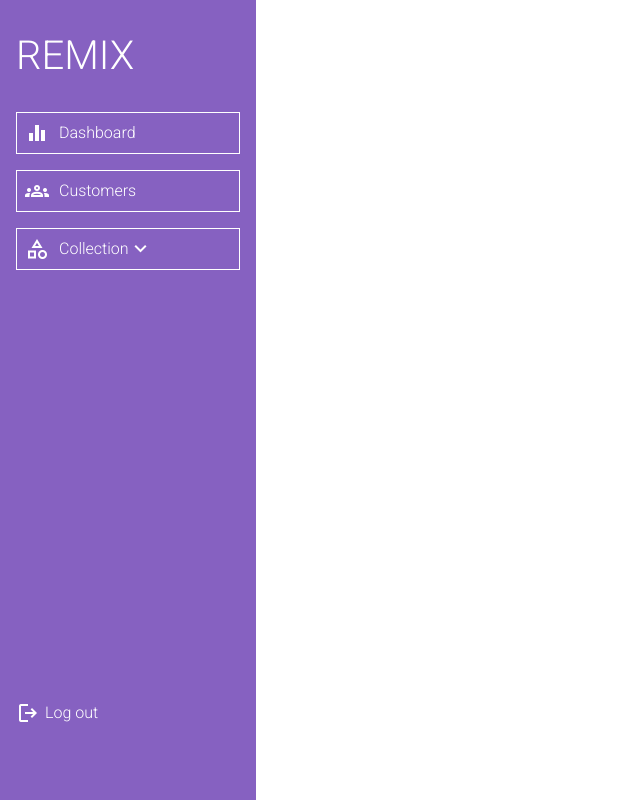
After one commit to rashidali001/Remix-Royalty, a Flask app: page /dashboard in a window 1280 px wide. The commit adds this page. Shown: the whole page, without its empty margins (0-640 px from the left). Run offline with Flask 3, Linux system fonts and the light colour scheme.

Commit message:
Dashboard admin

```diff
--- a/app/__init__.py
+++ b/app/__init__.py
@@ -12,7 +12,7 @@ migrate = Migrate(app, db)
 login = LoginManager(app)
 login.login_view = "login"
 
-from app import routes, models
+from app import routes, models, mens_collection
 
 @login.user_loader
 def load_user(id):
--- a/app/routes.py
+++ b/app/routes.py
@@ -15,10 +15,15 @@ def home():
     return render_template("index.html")
 
 
-@app.route("/admin")
+@app.route("/admin", methods=["POST","GET"])
 def admin():
+    if request.method == "POST":
+        return redirect("/dashboard")
     return render_template("admin.html", title="admin")
 
+@app.route("/dashboard")
+def dashboard():
+    return render_template("dashboard.html")
 
 @app.route("/login", methods=["GET", "POST"])
 def login():
@@ -72,7 +77,6 @@ def register():
 checking if email already exists
 '''
 
-# tomorrow make this enter users in dashboard
 @app.route("/check_email", methods=["POST"])
 def check_email():
     email = request.form.get("email")
--- /dev/null
+++ b/app/static/dashboard.css
@@ -0,0 +1,108 @@
+*,
+*::after,
+*::before {
+  padding: 0;
+  margin: 0;
+  box-sizing: border-box;
+  font-family: "Roboto", sans-serif;
+}
+
+p {
+  margin: 0;
+}
+
+/* SIDE NAVIGATION STYLE */
+#side-nav {
+  position: fixed;
+  top: 0;
+  left: 0;
+  width: 20%;
+  height: 100%;
+  background-color: #8661C1;
+  display: flex;
+  flex-direction: column;
+  padding: 2rem 1rem;
+  color: #fff;
+  overflow-y: auto;
+}
+
+#side-nav-link-group {
+  margin-top: 1.5rem;
+  flex-basis: 80%;
+}
+
+div.side-link {
+  border: 1px solid #fff;
+  display: flex;
+  align-items: center;
+  margin-bottom: 1rem;
+  padding: 0.5rem;
+  transition: 0.3s;
+}
+div.side-link p {
+  margin-left: 10px;
+}
+
+div.side-link:hover {
+  cursor: pointer;
+  background-color: #fff;
+  border: 1px solid #fff;
+  -webkit-box-shadow: 0px 0px 0px 2px rgba(255, 255, 255, 0.74);
+  -moz-box-shadow: 0px 0px 0px 2px rgba(255, 255, 255, 0.74);
+  box-shadow: 0px 0px 0px 2px rgba(255, 255, 255, 0.74);
+  color: #8661C1;
+}
+
+#logout {
+  display: flex;
+  align-items: center;
+}
+#logout a {
+  margin-left: 5px;
+  text-decoration: none;
+  color: #fff;
+}
+#logout a:hover {
+  text-decoration: underline;
+}
+
+#category {
+  transition: height 0.3s;
+  display: flex;
+  flex-direction: column;
+}
+
+#category-logo {
+  display: flex;
+  align-items: center;
+}
+
+#category > div {
+  width: 100%;
+}
+
+#collection {
+  margin-top: 1rem;
+  display: none;
+}
+#collection a {
+  color: #fff;
+  display: block;
+  margin-bottom: 0.2rem;
+}
+
+.collection-close {
+  display: block !important;
+}
+
+div.side-link:hover #collection a {
+  color: #8661C1;
+}
+
+/** MAIN STYLE **/
+main {
+  margin-left: 20%;
+  padding: 2rem;
+}
+
+/*# sourceMappingURL=dashboard.css.map */
--- /dev/null
+++ b/app/static/dashboard.scss
@@ -0,0 +1,105 @@
+*,
+*::after,
+*::before{
+    padding: 0;
+    margin: 0;
+    box-sizing: border-box;
+    font-family: 'Roboto', sans-serif;
+}
+p{
+    margin: 0;
+}
+/* SIDE NAVIGATION STYLE */
+
+#side-nav{
+
+    position: fixed;
+    top: 0;
+    left: 0;
+    width: 20%;
+    height: 100%;
+    background-color: #8661C1;
+    display: flex;
+    flex-direction: column;
+    padding: 2rem 1rem;
+    color: #fff;
+    overflow-y: auto;
+}
+#side-nav-link-group{
+    margin-top: 1.5rem;
+    flex-basis: 80%;
+}
+div.side-link{
+    border: 1px solid #fff;
+    display: flex;
+    align-items: center;
+    margin-bottom: 1rem;
+    padding: 0.5rem;
+    transition: 0.3s;
+    p{
+        margin-left: 10px;
+    }
+}
+
+div.side-link:hover{
+    cursor: pointer;
+    background-color: #fff;
+    border: 1px solid #fff;
+    -webkit-box-shadow: 0px 0px 0px 2px rgba(255,255,255,0.74);
+    -moz-box-shadow: 0px 0px 0px 2px rgba(255,255,255,0.74);
+     box-shadow: 0px 0px 0px 2px rgba(255,255,255,0.74);
+    color: #8661C1;
+}
+#logout{
+    display: flex;
+    align-items: center;
+
+    a{
+        margin-left: 5px;
+        text-decoration: none;
+        color: #fff;
+    }
+    a:hover{
+        text-decoration: underline;
+    }
+
+}
+#category{
+    transition: height 0.3s;
+    display: flex;
+    flex-direction: column;
+}
+#category-logo{
+    display: flex;
+    align-items: center;
+}
+#category > div{
+    width: 100%;
+}
+#collection{
+    margin-top: 1rem;
+    display: none;
+
+    a{
+        color: #fff;
+        display: block;
+        margin-bottom: 0.2rem;
+    }
+}
+
+.collection-close{
+    display: block !important;
+}
+
+div.side-link:hover #collection{
+    a{
+        color: #8661C1;
+    }
+}
+
+
+/** MAIN STYLE **/
+main{
+    margin-left: 20%;
+    padding: 2rem;
+}
--- /dev/null
+++ b/app/static/scripts/dashboard.js
@@ -0,0 +1,19 @@
+$(document).ready(function(){
+
+
+    /* OPENING AND CLOSING OF COLLECTIONS */
+    $("#category").click(function(e){
+        e.preventDefault();
+
+        $("#collection").toggleClass("collection-close");
+    })
+    /* */
+
+    /* menscollection-link  */
+    $("#menscollection-link").click((e)=>{
+        e.preventDefault();
+
+
+    })
+
+})
--- a/app/templates/admin.html
+++ b/app/templates/admin.html
@@ -8,7 +8,7 @@
 
 <div class="form">
     <p class="header">ADMIN</p>
-    <form action="" id="loginform">
+    <form action="" id="loginform" method="post">
         <input type="email" placeholder="Email ..." name="email">
         <input type="password" placeholder="Password ..." name="password">
         <input type="submit" id="login_submit" value="LOG IN">
--- /dev/null
+++ b/app/templates/dashboard.html
@@ -0,0 +1,101 @@
+<!DOCTYPE html>
+<html lang="en">
+<head>
+    <meta charset="UTF-8">
+    <meta name="viewport" content="width=device-width, initial-scale=1.0">
+    <title>Dashboard</title>
+    <!-- BOOSTRAP CDN-->
+    <!-- Latest compiled and minified CSS -->
+    <link rel="stylesheet" href="https://cdn.jsdelivr.net/npm/bootstrap@4.6.2/dist/css/bootstrap.min.css">
+
+    <!-- jQuery library -->
+    <script src="https://cdn.jsdelivr.net/npm/jquery@3.6.4/dist/jquery.slim.min.js"></script>
+
+    <!-- Popper JS -->
+    <script src="https://cdn.jsdelivr.net/npm/popper.js@1.16.1/dist/umd/popper.min.js"></script>
+
+    <!-- Latest compiled JavaScript -->
+    <script src="https://cdn.jsdelivr.net/npm/bootstrap@4.6.2/dist/js/bootstrap.bundle.min.js"></script>
+    <!-- Google fonts -->
+    <link rel="preconnect" href="https://fonts.googleapis.com">
+    <link rel="preconnect" href="https://fonts.gstatic.com" crossorigin>
+    <link href="https://fonts.googleapis.com/css2?family=Roboto:wght@300&display=swap" rel="stylesheet">
+    <!-- Google icons-->
+    <link rel="stylesheet" href="https://fonts.googleapis.com/css2?family=Material+Symbols+Outlined:opsz,wght,FILL,GRAD@48,400,0,0" />
+
+    <!--Custom dashboard stylesheet-->
+    <link rel="stylesheet" href="{{ url_for('static', filename='dashboard.css')}}">
+
+
+</head>
+<body>
+
+    <!-- NAVIGATION -->
+    <div id="side-nav">
+        <div class="logo">
+            <h1>REMIX</h1>
+        </div>
+
+        <div id="side-nav-link-group">
+            <div class="side-link">
+                <span class="material-symbols-outlined" id="dash_icon">
+                    equalizer
+                </span>
+                <p>Dashboard</p>
+            </div>
+            <div class="side-link">
+                <span class="material-symbols-outlined">
+                    groups
+                </span>
+                <p>Customers</p>
+            </div>
+            <div class="side-link" id="category">
+                <div id="category-logo">
+                    <span class="material-symbols-outlined">
+                        category
+                    </span>
+                    <p>
+                    Collection
+                    </p>
+                    <span class="material-symbols-outlined">
+                        keyboard_arrow_down
+                    </span>
+                </div>
+                <div id="collection">
+                    <a href="#" id="menscollection-link">Men's Collection</a>
+                    <a href="#" id="womenscollection-link">Women's Collection</a>
+                    <a href="#" id="childrenslink">Children's Collection</a>
+                    <a href="#" id="accessories">Accessories</a>
+                </div>
+            </div>
+        </div>
+
+        <div id="logout">
+            <span class="material-symbols-outlined">
+                logout
+            </span>
+            <a href="{{ url_for('logout') }}">Log out</a>
+
+        </div>
+
+    </div>
+    <!-- END OF NAVIGATION -->
+
+    <!--MAIN-->
+    <main>
+
+        <!--men'collection-->
+        <div id="menscollection">
+
+        </div>
+
+    </main>
+    <!---->
+
+
+
+    <!-- MY SCRIPTS-->
+    <script src="https://ajax.googleapis.com/ajax/libs/jquery/3.6.4/jquery.min.js"></script>
+    <script src="{{ url_for('static', filename='scripts/dashboard.js') }}"></script>
+</body>
+</html>
--- a/remix.py
+++ b/remix.py
@@ -1,5 +1,6 @@
 from app import app, db
 from app.models import User
+from app.mens_collection import menscollection
 
 app.app_context().push()
 
```
Also changed, not shown: app/mens_collection.py (added, +67 -0 lines), migrations/versions/19f98a104a04_changing_barcode_data_type.py (added, +74 -0 lines), migrations/versions/41acee4e5090_adding_images_fields.py (added, +82 -0 lines), migrations/versions/5eb7e7d59dc9_adding_men_s_collection.py (added, +116 -0 lines), app/app.db, app/models.py (line endings or trailing spaces), app/static/images/categories.svg (added), app/static/images/customer.svg (added), app/static/images/dashboard.svg (added), 1 other file.
